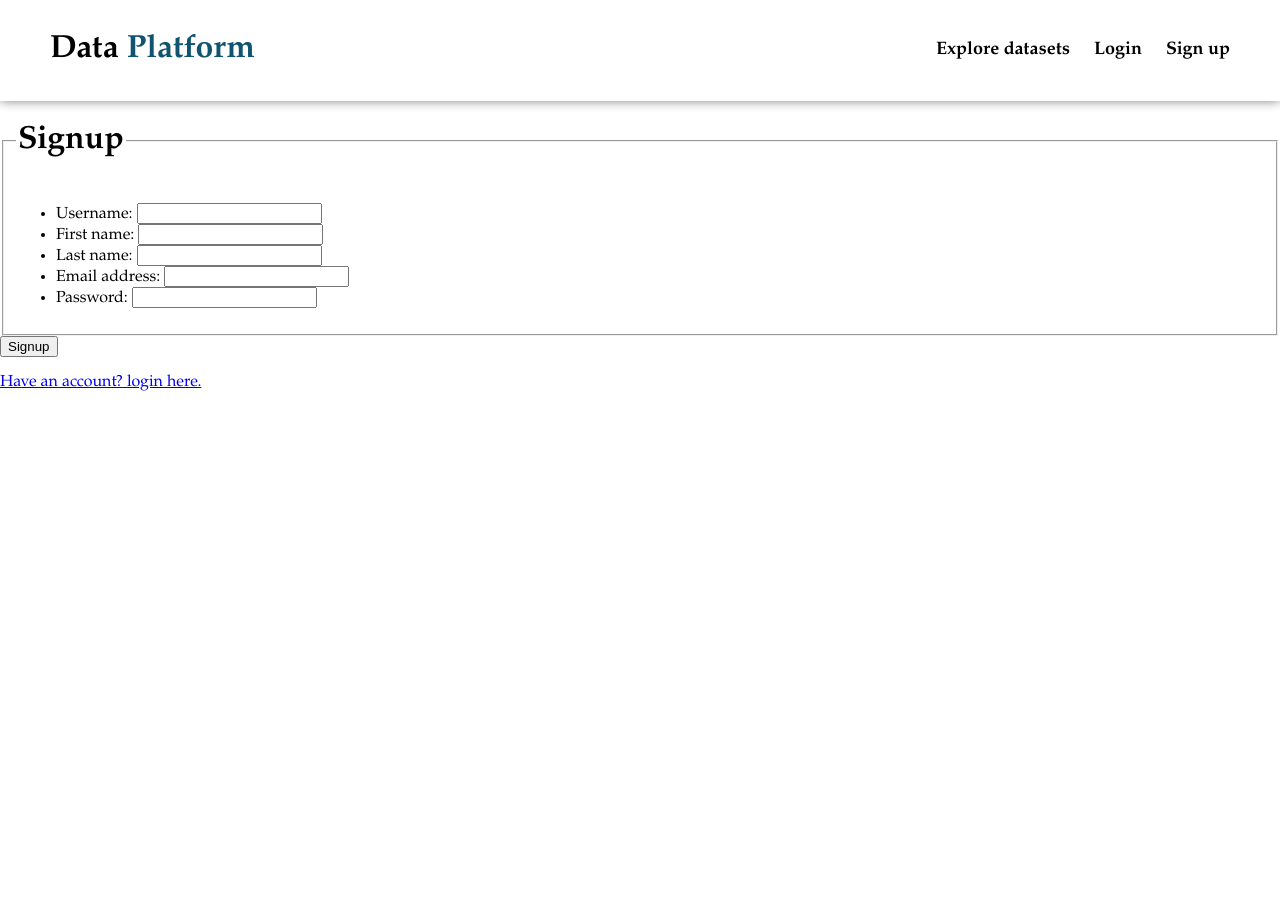
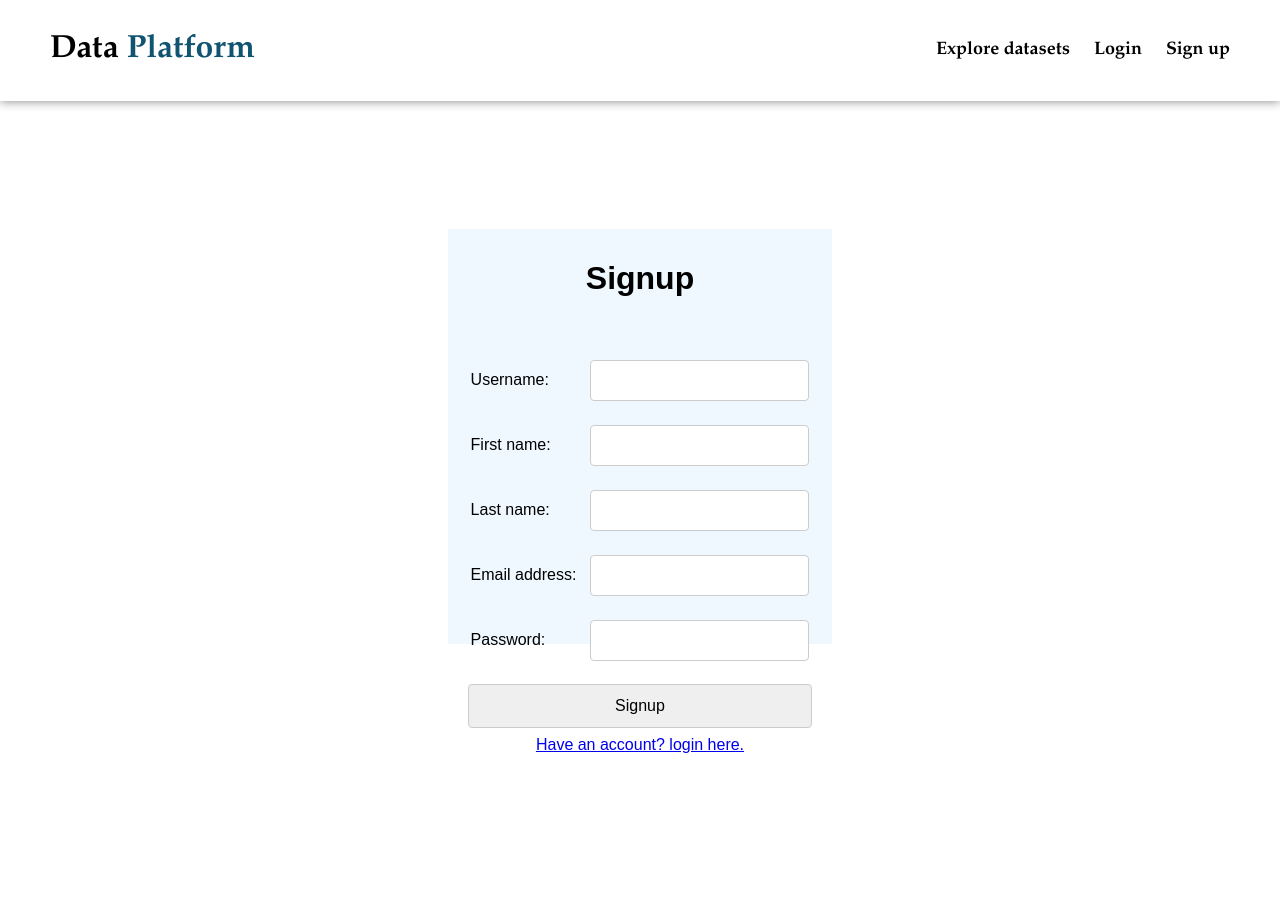
Before and after one commit to kamali-sina/mini-kaggle, a Django app: page /users/signup in a window 1280 px wide. Before the commit the page ends 391 px from the top, so only its background shows below. Run offline with Django 3.2, Linux system fonts and the light colour scheme.

Commit message:
Users app style

```diff
--- a/users/forms.py
+++ b/users/forms.py
@@ -10,7 +10,7 @@ class UserForm(forms.ModelForm):
         widget=forms.PasswordInput(),
         validators=[
             MinLengthValidator(limit_value=8, message='password should be at least 8 character'),
-            RegexValidator(regex="^(?=.*[A-Za-z])(?=.*\d)[A-Za-z\d]*$",
+            RegexValidator(regex=r"^(?=.*[A-Za-z])(?=.*\d)[A-Za-z\d]*$",
                            message='password should contain at least one letter and one number')
         ]
     )
--- /dev/null
+++ b/users/static/users/styles/basic_form.css
@@ -0,0 +1,87 @@
+.form_container {
+    display: flex;
+    justify-content: center;
+    height: 100%;
+    font-family: arial, sans-serif;
+}
+
+.long_form {
+    margin-top: 10%;
+    width: 30%;
+    height: 50%;
+    background-color: aliceblue;
+    display: flex;
+    align-items: center;
+    flex-direction: column;
+    padding-bottom: 15px;
+}
+
+.small_form {
+    margin-top: 5%;
+    width: 30%;
+    height: 70%;
+    background-color: aliceblue;
+    display: flex;
+    align-items: center;
+    flex-direction: column;
+    padding-bottom: 15px;
+}
+
+.table {
+    height: 50%;
+}
+
+input[type=text] {
+    width: 100%;
+    padding: 12px 20px;
+    margin: 8px 0;
+    border: 1px solid #ccc;
+    border-radius: 4px;
+}
+
+input[type=email] {
+    width: 100%;
+    padding: 12px 20px;
+    margin: 8px 0;
+    border: 1px solid #ccc;
+    border-radius: 4px;
+}
+
+input[type=password] {
+    width: 100%;
+    padding: 12px 20px;
+    margin: 8px 0;
+    border: 1px solid #ccc;
+    border-radius: 4px;
+}
+
+input[type=submit] {
+    width: 100%;
+    padding: 12px 20px;
+    margin: 8px 0;
+    border: 1px solid #ccc;
+    border-radius: 4px;
+    font-size: medium;
+}
+
+input[type=file] {
+    width: 100%;
+    padding: 12px 20px;
+    margin: 8px 0;
+    border: 1px solid #ccc;
+    border-radius: 4px;
+    font-size: medium;
+}
+
+label {
+    margin-right: 10px;
+}
+
+.filler {
+    height: 100%;
+}
+
+.title {
+    padding-top: 10px;
+    padding-bottom: 30px;
+}
--- a/users/templates/registration/signup.html
+++ b/users/templates/registration/signup.html
@@ -1,29 +1,39 @@
 {% extends 'data_platform/basic.html' %}
 {% load static %}
 
-{% block head %}{% endblock %}
+{% block head %}
+<link rel="stylesheet" type="text/css" href="{% static 'users/styles/basic_form.css' %}">
+
+{% endblock %}
 
 {% block title %}Signup{% endblock %}
 
 {% block body %}
 
 
-<form id='form' action="{% url 'users:signup' %}" method="post">
-    {% csrf_token %}
-    <fieldset>
-        <legend><h1>Signup</h1></legend>
-        <ul>
-            {% for field in form %}
-            <li>
-                {{ field.errors }}
-                {{ field.label_tag }} {{ field }}
-            </li>
-            {% endfor %}
-        </ul>
-    </fieldset>
-    <input type="submit" value="Signup">
-</form>
-<a href="{% url 'login' %}">Have an account? login here.</a>
+<div class="form_container">
+    <form id='form' action="{% url 'users:signup' %}" method="post" class="long_form">
+        <h1 class="title">Signup</h1>
+        {% csrf_token %}
+        <div class="filler">
+            <table>{% for field in form %}
+                <tr>
+                    <td>{{ field.label_tag }}</td>
+                    <td>{{ field }}</td>
+                </tr>
+                <tr>
+                    <td colspan="2">
+                        {{ field.errors }}
+                    </td>
+                </tr>
+                {% endfor %}
+            </table>
+
+            <input type="submit" value="Signup">
+        </div>
+        <a href="{% url 'login' %}">Have an account? login here.</a>
+    </form>
+</div>
 
 
 {% endblock %}
```
Also changed, not shown: users/templates/registration/login.html (+11 -6 lines).
